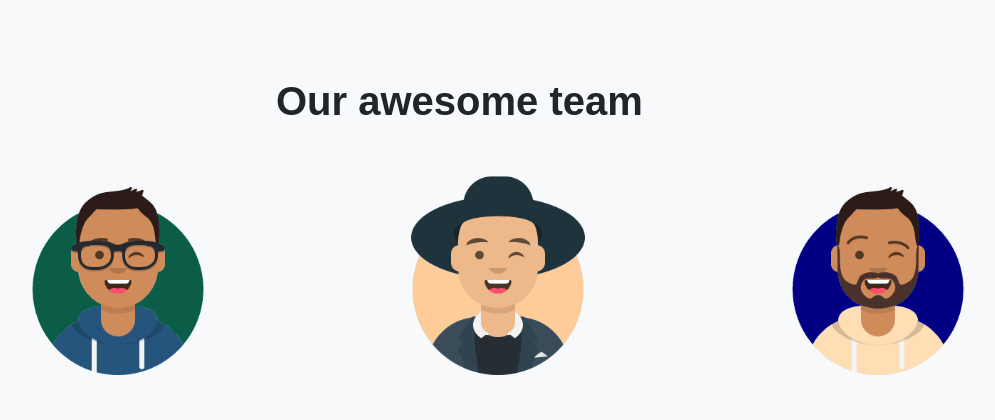
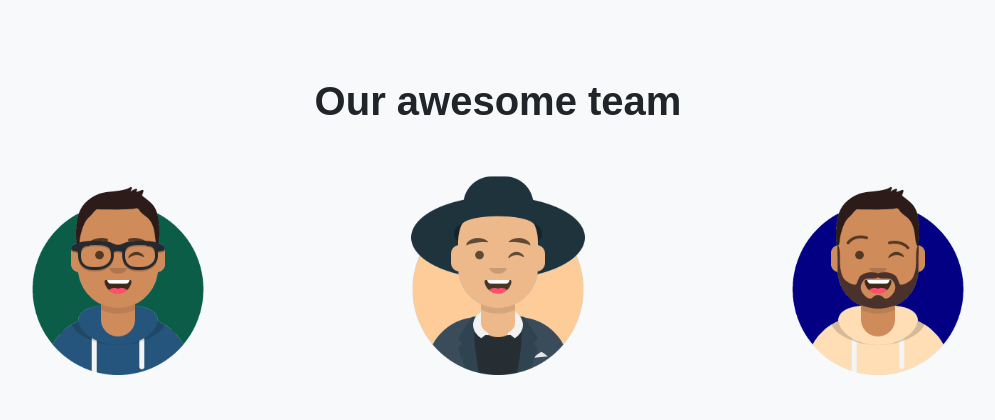
Before and after one commit to SolracDavid99/QuickTrip, a PHP site: page /aboutUs.html in a window 1280 px wide. Shown: the part 493-913 px from the top of the page, without its empty margins (142-1137 px from the left). Run offline with PHP 8.4, Linux system fonts and the light colour scheme; some web fonts are replaced.

Commit message:
Coreccion de Encabezados centrados

```diff
--- a/aboutUs.html
+++ b/aboutUs.html
@@ -43,7 +43,7 @@
     <br>
     <div class="container">
             <div class="container">
-                <div id="titulo">About our company</div>
+                <div id="titulo" class="text-center">About our company</div>
                 <br>
                 <div class="row">
                     <div class="col-md ">
@@ -60,7 +60,7 @@
     <br><br><br>
     <!-- Grid for our pictures and descriptions -->
     <div class="container">
-    <div id="titulo">Our awesome team</div>
+    <div id="titulo" class="text-center">Our awesome team</div>
     <br>
     <div class="row">
         <div class="col-sm text-center">
--- a/style.css
+++ b/style.css
@@ -1,8 +1,6 @@
 
 #titulo{
-    text-justify: auto;
     font-size: 2.5rem;
-    padding-left: 30%;
     font-family: 'Mochiy Pop P One', sans-serif;
 }
 
```
